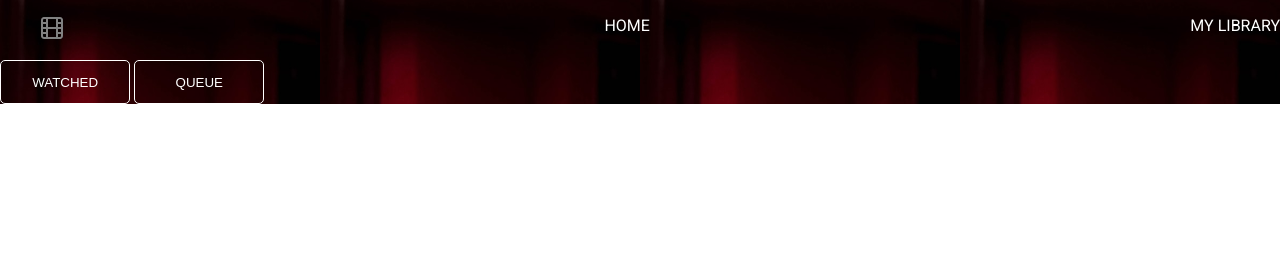
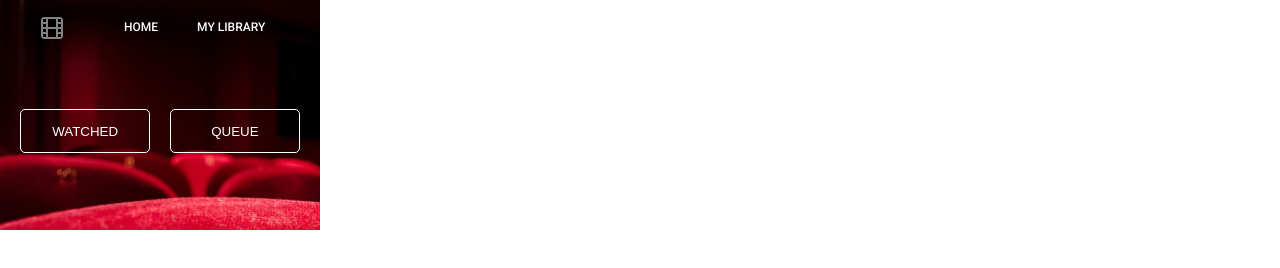
Before and after one commit to lizethcas/filmoteka, a website built with webpack: page src/html/index.html in a window 1280 px wide. Built offline with nearby package versions, Linux system fonts and the light colour scheme.

Commit message:
added nav user styles

```diff
--- a/src/components/user_nav.js
+++ b/src/components/user_nav.js
@@ -12,24 +12,45 @@ class C_Nav extends LitElement {
     return [
       css`
         :host {
-          min-width: 320px;
-          min-height: 230px;
-          margin: 0 auto;
-          color: white;
+          display: block;
         }
         .nav-container {
-          width: 100%;
-          height: 100%;
+          width: 320px;
+          min-height: 230px;
           display: flex;
           flex-direction: column;
+          background-size: cover;
         }
         .nav-menu {
+          width: 100%;
           display: flex;
-          justify-content: space-between;
+          justify-content: flex-start;
           align-content: center;
+          gap: 39px;
         }
         .nav-menu li {
           list-style: none;
+          cursor: pointer;
+        }
+        .nav-menu li img {
+          margin-right: 21px;
+        }
+        .nav-menu li a {
+          font-size: 12px;
+        }
+        .nav-menu li a::before {
+          content: "";
+          width: 100%;
+          display: block;
+          background-color: #ff6b08;
+        }
+
+        .nav-btn-container {
+          width: 100%;
+          margin-top: 49px;
+          display: flex;
+          justify-content: center;
+          gap: 19.62px;
         }
       `,
     ];
--- a/src/sass/utils/brand.scss
+++ b/src/sass/utils/brand.scss
@@ -10,7 +10,8 @@ $bolder:500;
 
 body{
     background-color: $white_primary;
+    color: $white_primary;
     margin: 0 auto;
     font-family: $roboto;
-    font-weight: $bold;
+    font-weight: $bolder;
 }
```
